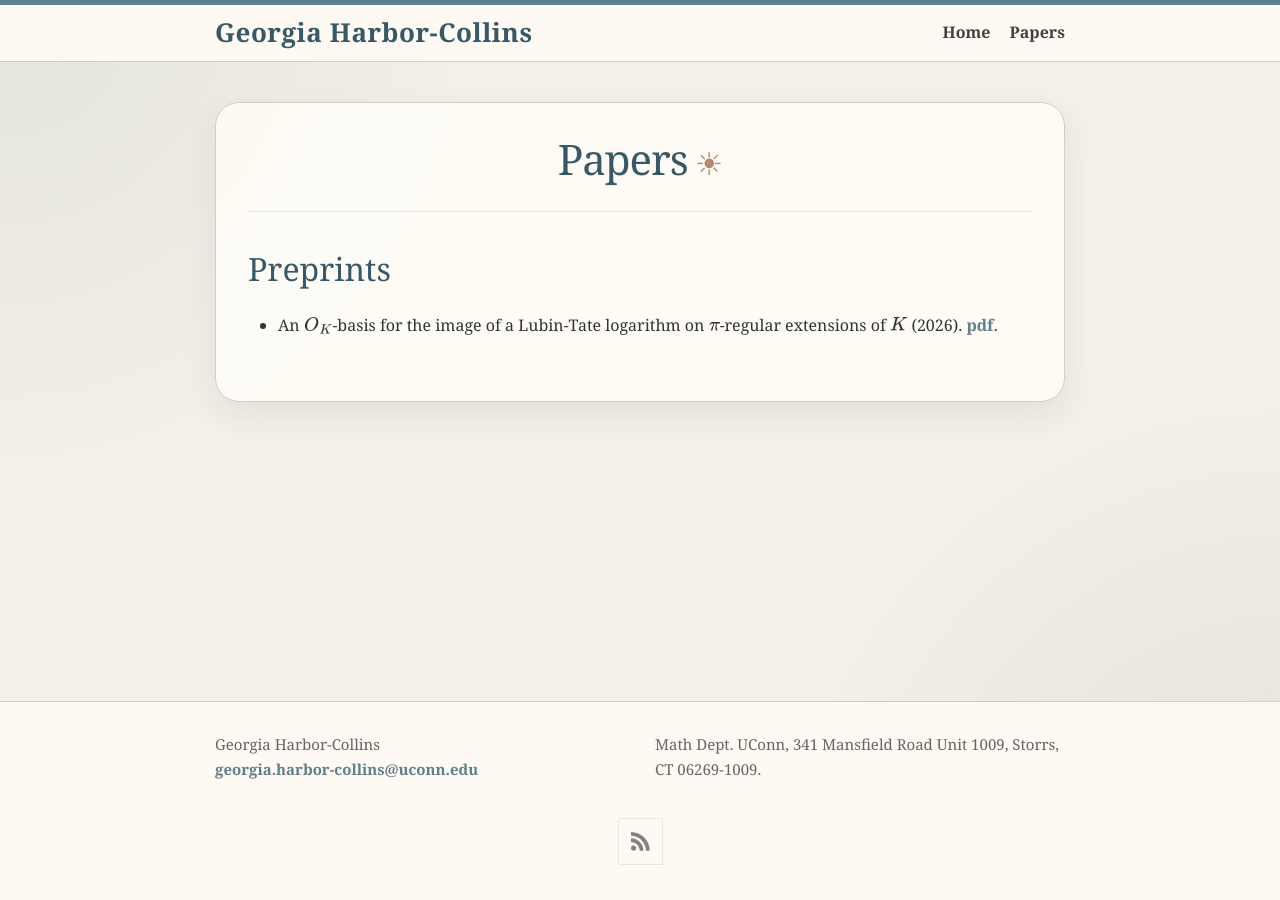
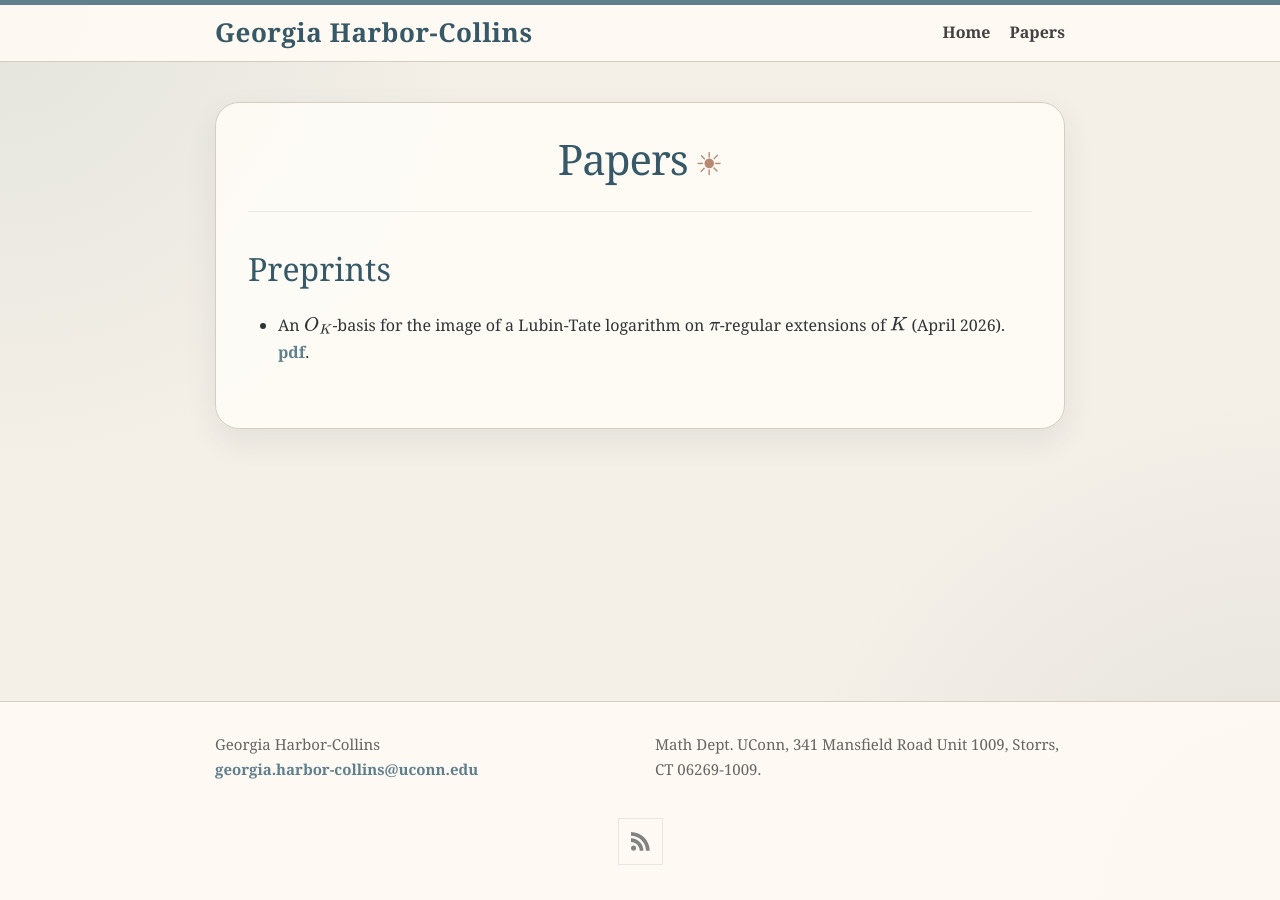
Before and after one commit to georgiaharborcollins/georgiaharborcollins.github.io, a Jekyll site: the page built from papers.md, in a window 1280 px wide. Built offline with Jekyll 4.4.1, drawn with Linux system fonts in a browser that asks for light colours; nearby versions of some CDN libraries.

Commit message:
Update papers.md

```diff
--- a/papers.md
+++ b/papers.md
@@ -6,4 +6,4 @@ permalink: /papers/
 
 ## Preprints
 
-- An $O_K$-basis for the image of a Lubin-Tate logarithm on $\pi$-regular extensions of $K$ (2026). [pdf](https://arxiv.org/pdf/2604.27111).
+- An $O_K$-basis for the image of a Lubin-Tate logarithm on $\pi$-regular extensions of $K$ (April 2026). [pdf](https://arxiv.org/pdf/2604.27111).
```
